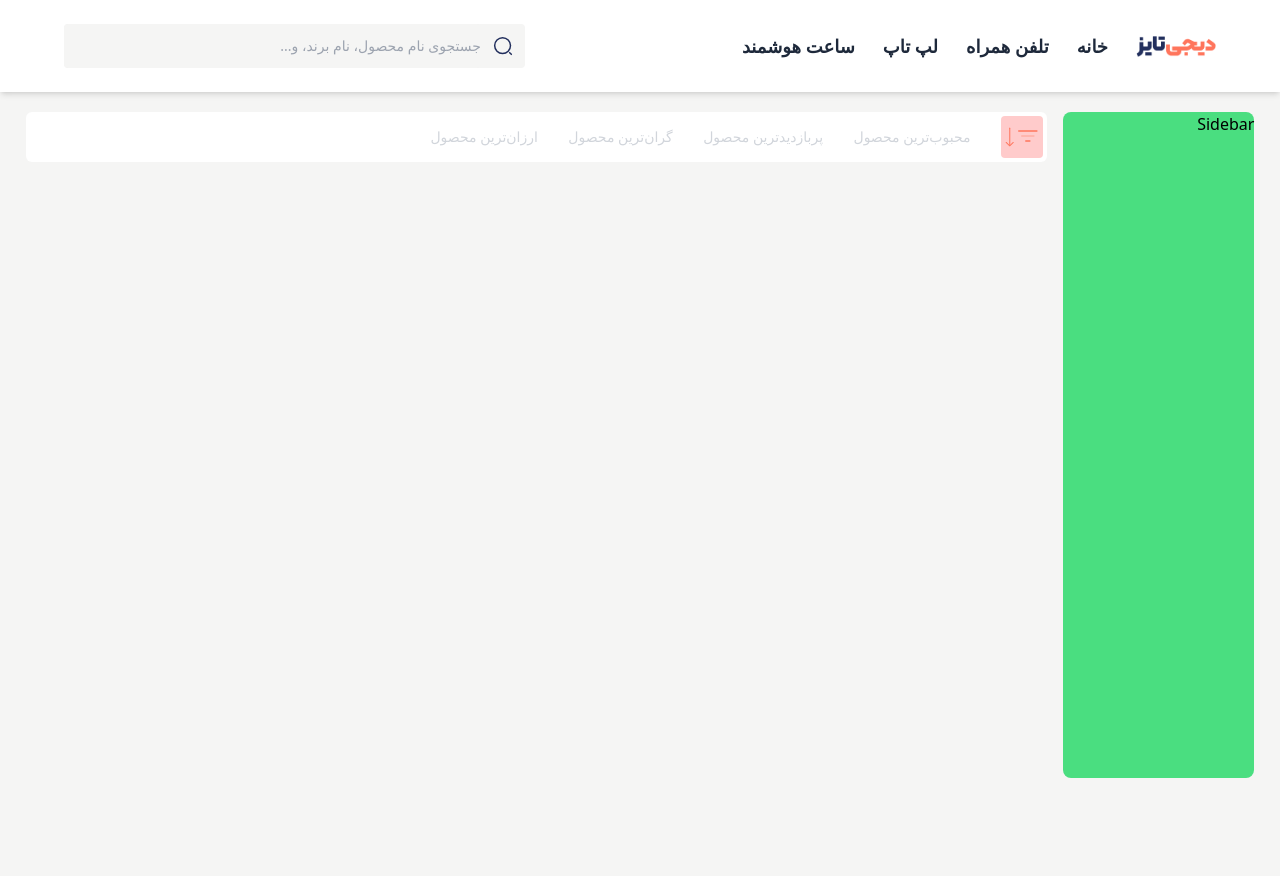
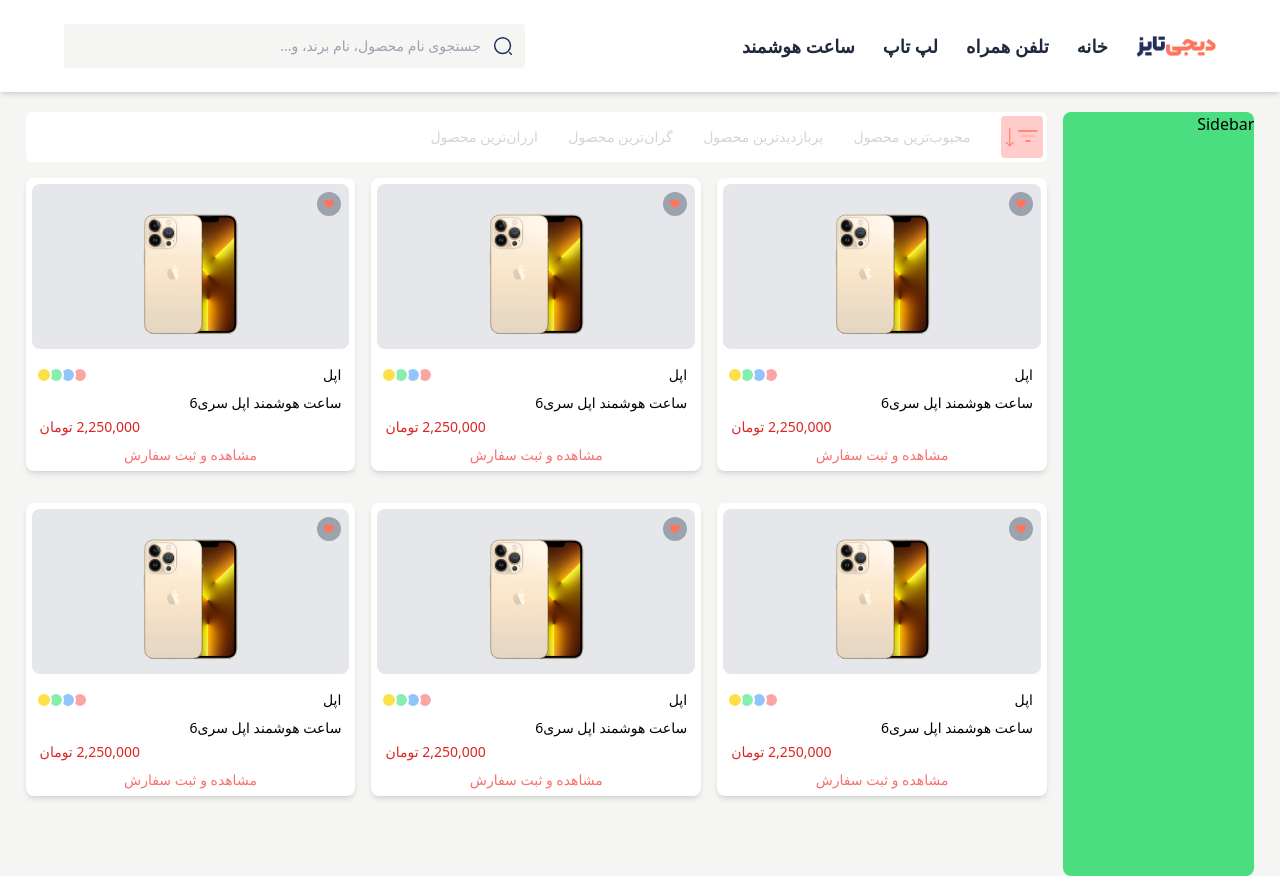
Before and after one commit to shokouhSkr/Digitize, a React (Create React App) app: page /home in a window 1280 px wide. Before the commit the page ends 800 px from the top, so only its background shows below. Built offline with nearby package versions, Linux system fonts and the light colour scheme.

Commit message:
added products section

```diff
--- a/src/App.js
+++ b/src/App.js
@@ -5,7 +5,7 @@
 import Footer from "./components/Footer";
 import Home from "./pages/Home";
 import Products from "./pages/Products";
-import Category from "./pages/Category";
+import PageCategory from "./pages/PageCategory";
 import Cart from "./pages/Cart";
 import Favorites from "./pages/Favorites";
 
@@ -16,7 +16,7 @@
       <Routes>
         <Route path="/home" element={<Home />} />
         <Route path="products/:id" element={<Products />} />
-        <Route path="category" element={<Category />} />
+        <Route path="category" element={<PageCategory />} />
         <Route path="cart" element={<Cart />} />
         <Route path="favorites" element={<Favorites />} />
       </Routes>
--- a/src/components/SingleProduct.js
+++ b/src/components/SingleProduct.js
@@ -4,7 +4,34 @@
 import love from "../assets/images/icons/Love.svg";
 
 const SingleProduct = ({ image, title, price, brand }) => {
-  return <div className="rounded-lg bg-white p-1.5 text-sm shadow-md"></div>;
+  return (
+    <div className="rounded-lg bg-white p-1.5 text-sm shadow-md">
+      <div className="relative mb-4 flex items-center justify-center rounded-lg bg-gray-200">
+        <img
+          src={love}
+          alt="love"
+          className="absolute top-2 right-2 h-6 w-6 rounded-full bg-gray-400 p-1"
+        />
+        <img src={image} alt={title} className="" />
+      </div>
+
+      <div className="px-2">
+        <div className="mb-2 flex justify-between">
+          <span>{brand}</span>
+          <ProductColors />
+        </div>
+
+        <div className="mb-2">
+          <p className="mb-1">{title}</p>
+          <p className="text-left text-red-600">{price} تومان</p>
+        </div>
+
+        <Link to="products/:id" className="block text-center text-red-400">
+          مشاهده و ثبت سفارش
+        </Link>
+      </div>
+    </div>
+  );
 };
 
 export default SingleProduct;
--- a/src/pages/Home.js
+++ b/src/pages/Home.js
@@ -6,7 +6,7 @@
 
 const Home = () => {
   return (
-    <section className="grid grid-cols-12 grid-rows-[65px_minmax(600px,_1fr)] gap-4 px-[5%] md:grid-rows-[50px_minmax(600px,_1fr)] md:px-[2%]">
+    <section className="grid grid-cols-12 grid-rows-[65px_minmax(300px,_1fr)] gap-4 px-[5%] md:grid-rows-[50px_minmax(300px,_1fr)] md:px-[2%]">
       <Filter />
       <Products />
       <Sidebar />
--- a/src/pages/Products.js
+++ b/src/pages/Products.js
@@ -7,7 +7,11 @@
   const [like, setLike] = useState(null);
 
   return (
-    <section className="col-span-full mb-20 grid grid-cols-2 grid-rows-3 gap-x-4 gap-y-8 md:col-start-4 md:grid-cols-3 md:grid-rows-3 xl:col-start-3 3xl:grid-cols-4"></section>
+    <section className="col-span-full mb-20 grid grid-cols-2 grid-rows-3 gap-x-4 gap-y-8 md:col-start-4 md:grid-cols-3 md:grid-rows-2 xl:col-start-3 3xl:grid-cols-4">
+      {products.map((product) => (
+        <SingleProduct key={product.id} {...product} />
+      ))}
+    </section>
   );
 };
 
```
Also changed, not shown: src/pages/PageCategory.js (renamed from src/pages/Category.js).
